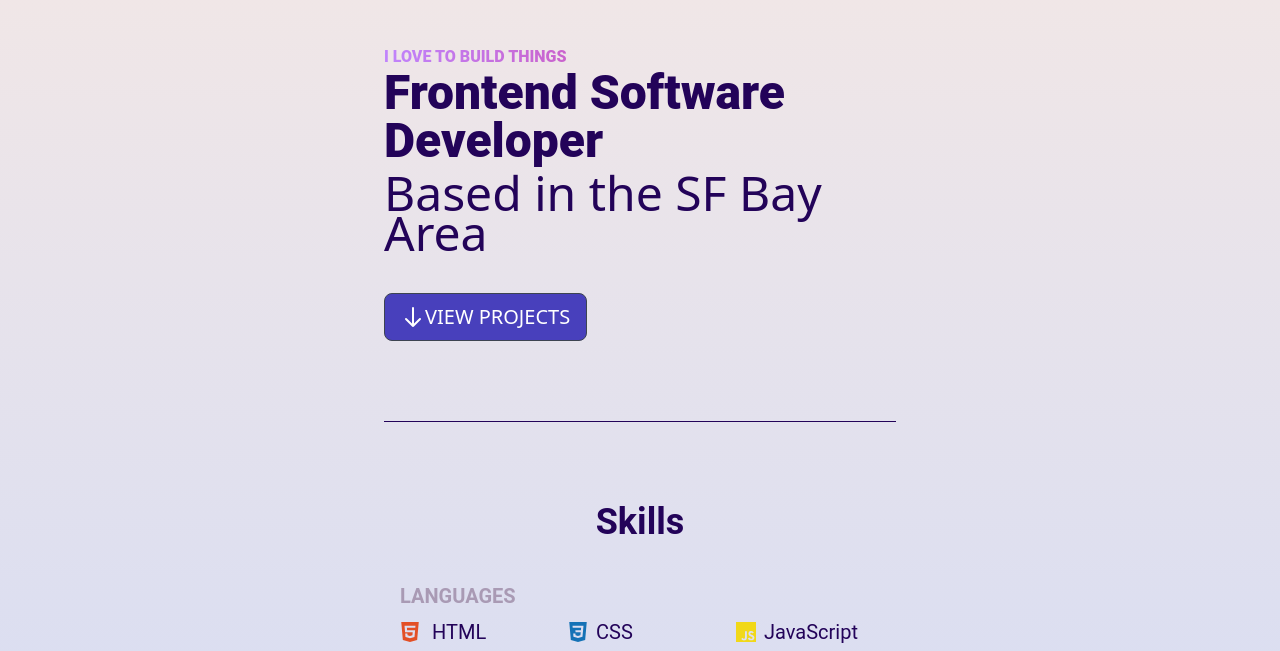
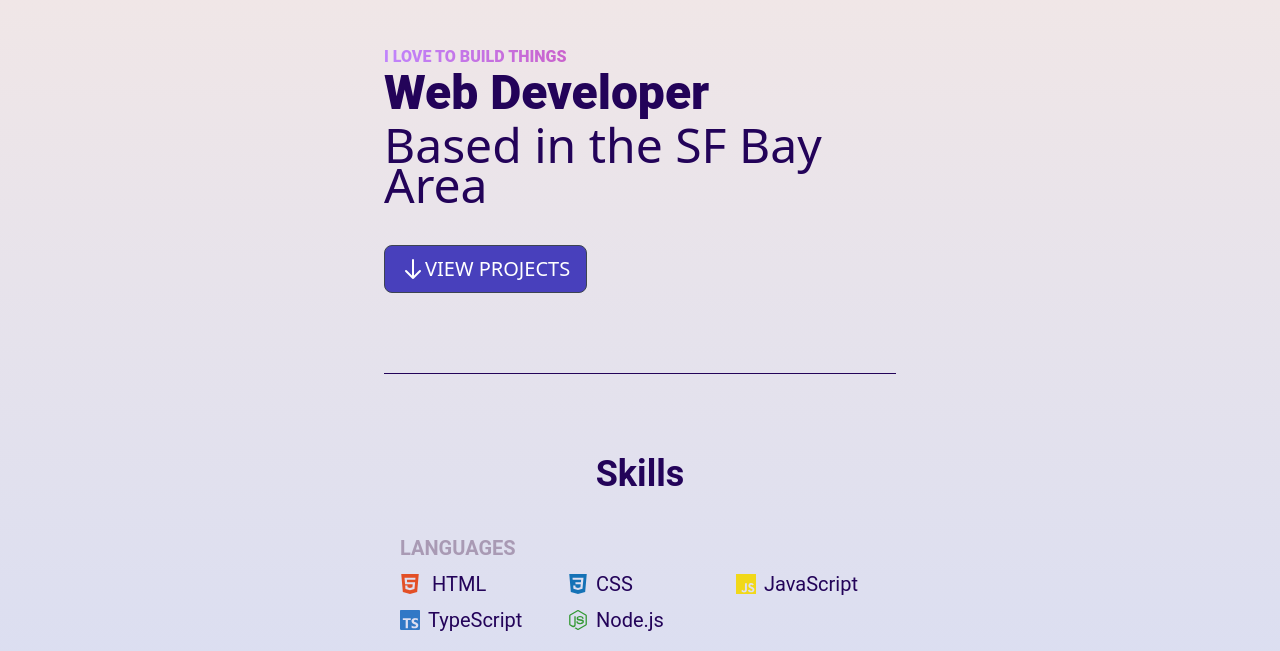
Before and after one commit to JeremyDudet/portfolio, an Astro site: page / in a window 1280 px wide. Shown: the part 125-776 px from the top of the page. Built offline with nearby package versions, Linux system fonts and the light colour scheme; Astro itself is replaced by a stand-in of ours.

Commit message:
"Frontend Software Developer" to "Web Developer"

```diff
--- a/src/pages/index.astro
+++ b/src/pages/index.astro
@@ -19,9 +19,7 @@ import Socials from "../components/Socials.astro";
         >
           I love to build things
         </h3>
-        <h1 class="font-black text-primary text-5xl mb-2">
-          Frontend Software Developer
-        </h1>
+        <h1 class="font-black text-primary text-5xl mb-2">Web Developer</h1>
         <h2
           class="text-primary text-5xl font-[100] font-serif leading-10 mb-10"
         >
```
